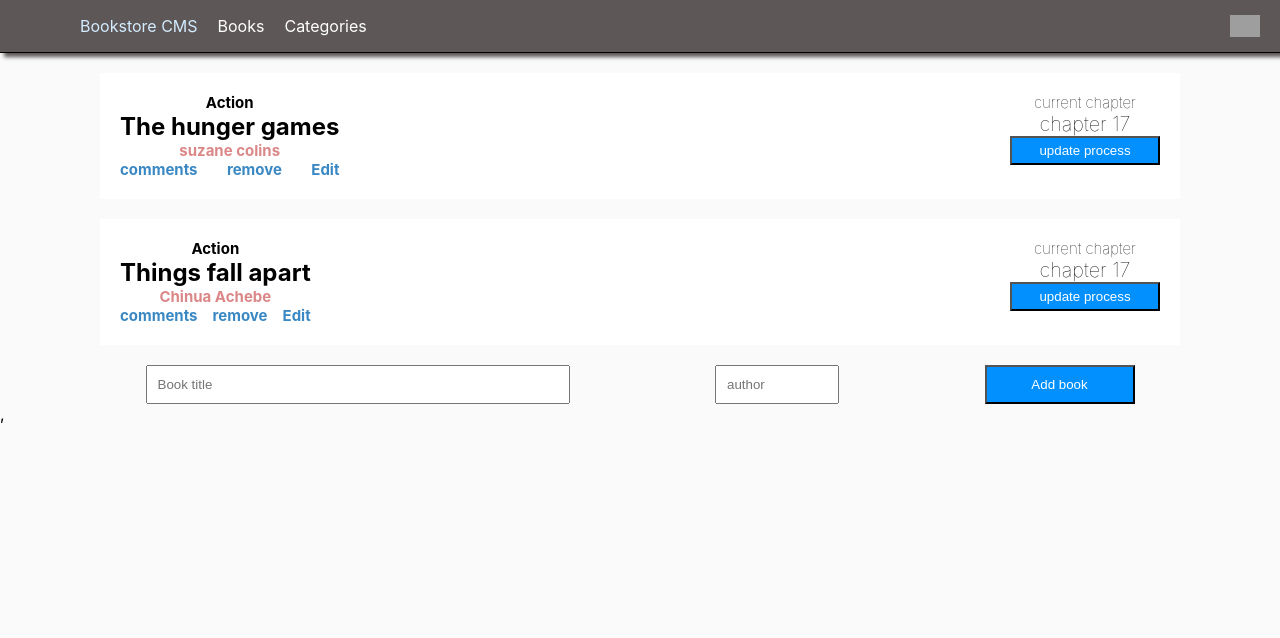
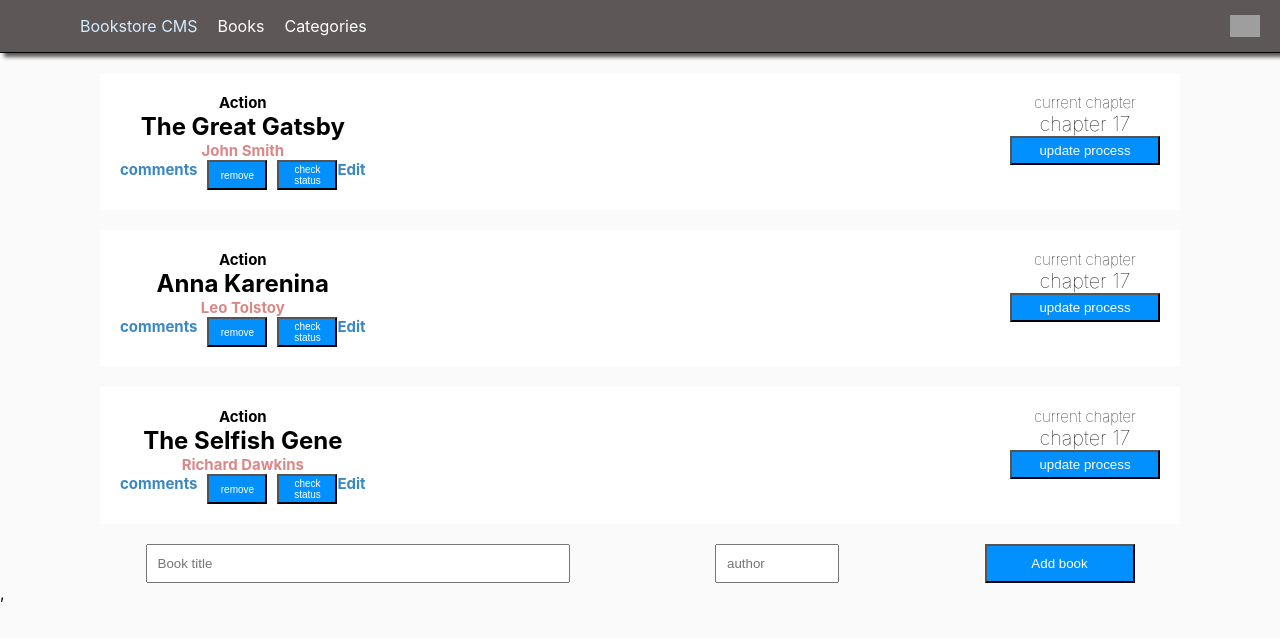
Before and after one commit to Divinity-dev/Bookstore, a React (Create React App) app: page / in a window 1280 px wide. Shown: the top 638 px of the page. Built offline with nearby package versions, Linux system fonts and the light colour scheme; grey boxes are pictures that could not be loaded.

Commit message:
Add add and remove buuton functions with dispact hook

```diff
--- a/src/Components/Book.js
+++ b/src/Components/Book.js
@@ -1,17 +1,28 @@
+/* eslint-disable camelcase */
 import { PropTypes } from 'prop-types';
+import { useDispatch } from 'react-redux';
+import { removeBook } from '../redux/Books/Bookslice';
+import { checkStatus } from '../redux/categories/categoriesslice';
 
 function Book({ book }) {
-  const { title, author } = book;
+  const dispatch = useDispatch();
+  const {
+    item_id,
+    title,
+    author,
+  } = book;
   return (
-    <div className="Books">
+    <div id={item_id} className="Books">
       <div className="B1">
         <h4>Action</h4>
         <h2>{title}</h2>
         <h3>{author}</h3>
         <div className="comps">
           <h3>comments</h3>
-          <h3>remove</h3>
+          <button className="btn" type="button" onClick={() => dispatch(removeBook({ item_id }))}>remove</button>
+          <button className="btn" type="button" onClick={() => dispatch(checkStatus())}>check status</button>
           <h3>Edit</h3>
+
         </div>
       </div>
       <div className="B2">
@@ -26,6 +37,7 @@ Book.propTypes = {
   book: PropTypes.shape({
     title: PropTypes.string,
     author: PropTypes.string,
+    item_id: PropTypes.string,
   }).isRequired,
 };
 export default Book;
--- a/src/Components/Books.css
+++ b/src/Components/Books.css
@@ -56,3 +56,10 @@
 .comps h3 {
   color: #3988c4;
 }
+
+.btn {
+  font-size: 10px;
+  width: 60px;
+  margin-left: 10px;
+  padding: 2px;
+}
--- a/src/Components/Books.js
+++ b/src/Components/Books.js
@@ -1,10 +1,12 @@
+/* eslint-disable import/extensions */
 /* eslint-disable react/jsx-key */
 import './Books.css';
+import { useSelector } from 'react-redux';
 import Book from './Book';
 import Form from './Form';
 
 function Books() {
-  const Books = [{ author: 'suzane colins', title: 'The hunger games' }, { author: 'Chinua Achebe', title: 'Things fall apart' }];
+  const { Books } = useSelector((state) => state.Book);
   const Booklist = Books.map((book) => (
     <Book book={book} />
   ));
--- a/src/Components/Form.js
+++ b/src/Components/Form.js
@@ -1,14 +1,34 @@
+/* eslint-disable camelcase */
 import './Form.css';
+import { useDispatch, useSelector } from 'react-redux';
+import { useState } from 'react';
+import { addBook } from '../redux/Books/Bookslice';
 
 function Form() {
+  const dispatch = useDispatch();
+  const [title, settitle] = useState('');
+  const [author, setauthor] = useState('');
+  const { Books } = useSelector((state) => state.Book);
+  const handletitle = (e) => {
+    settitle(e.target.value);
+  };
+  const handleauthor = (e) => {
+    setauthor(e.target.value);
+  };
+  const item_id = `item${Books.length + 1}`;
+  const handlesubmit = (e) => {
+    e.preventDefault();
+    dispatch(addBook({ item_id, author, title }));
+  };
   return (
-    <form>
+    <form onSubmit={(e) => handlesubmit(e)}>
       <div>
-        <input placeholder="Book title" className="input1" />
+        <input value={title} placeholder="Book title" className="input1" onChange={(e) => handletitle(e)} />
       </div>
-      <input placeholder="author" className="input2" />
+      <input value={author} placeholder="author" className="input2" onChange={(e) => handleauthor(e)} />
       <button type="submit">Add book</button>
     </form>
   );
 }
+
 export default Form;
--- a/src/redux/Books/Bookslice.js
+++ b/src/redux/Books/Bookslice.js
@@ -3,14 +3,31 @@ import { createSlice } from '@reduxjs/toolkit';
 export const bookslice = createSlice({
   name: 'Book',
   initialState: {
-    Books: [],
+    Books: [{
+      item_id: 'item1',
+      title: 'The Great Gatsby',
+      author: 'John Smith',
+      category: 'Fiction',
+    },
+    {
+      item_id: 'item2',
+      title: 'Anna Karenina',
+      author: 'Leo Tolstoy',
+      category: 'Fiction',
+    },
+    {
+      item_id: 'item3',
+      title: 'The Selfish Gene',
+      author: 'Richard Dawkins',
+      category: 'Nonfiction',
+    }],
   },
   reducers: {
     addBook: (state, action) => {
       state.Books.push(action.payload);
     },
     removeBook: (state, action) => {
-      state.Books = state.Books.filter((book) => book.id !== action.payload.id);
+      state.Books = state.Books.filter((book) => book.item_id !== action.payload.item_id);
     },
   },
 });
--- a/src/redux/categories/categoriesslice.js
+++ b/src/redux/categories/categoriesslice.js
@@ -1,6 +1,6 @@
 import { createSlice } from '@reduxjs/toolkit';
 
-export const bookslice = createSlice({
+export const categoriesslice = createSlice({
   name: 'categories',
   initialState: {
     categories: [],
@@ -8,10 +8,10 @@ export const bookslice = createSlice({
   },
   reducers: {
     checkStatus: (state) => {
-      state.status = 'Under construction';
+      state.status = 'Underconstruction';
     },
   },
 });
 
-export const { addBook, removeBook } = bookslice.actions;
-export default bookslice.reducer;
+export const { checkStatus } = categoriesslice.actions;
+export default categoriesslice.reducer;
--- a/src/redux/store.js
+++ b/src/redux/store.js
@@ -1,10 +1,10 @@
 import { configureStore } from '@reduxjs/toolkit';
 import Bookslice from './Books/Bookslice';
-import categoriesslice from './categories/categoriesslice';
+import { categoriesslice } from './categories/categoriesslice';
 
 export default configureStore({
   reducer: {
-    Book: Bookslice.reducer,
-    categories: categoriesslice.reducer,
+    Book: Bookslice,
+    categories: categoriesslice,
   },
 });
```
Also changed, not shown: .eslintrc.json.
